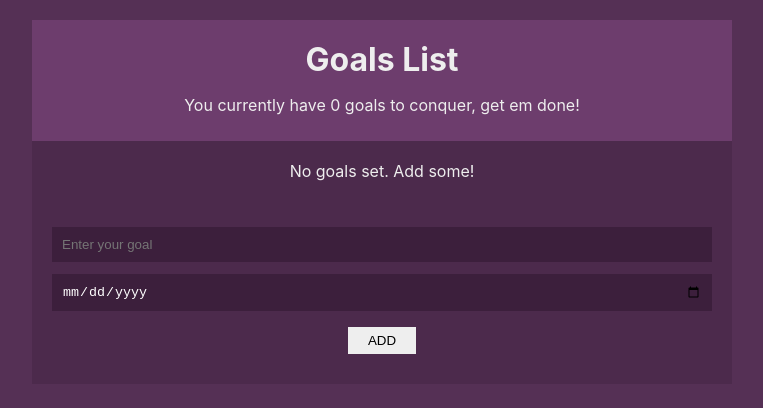
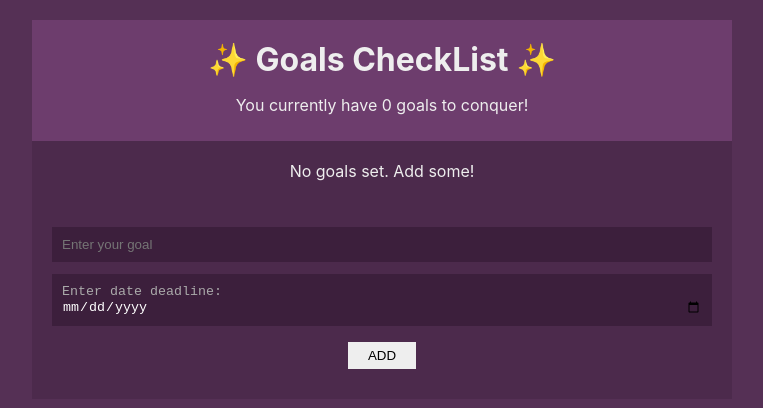
Before and after one commit to charangautam/Goals-Checklist-, a React (Create React App) app: page / in a window 1280 px wide. Shown: the top 408 px of the page, without its empty margins (258-1021 px from the left). Built offline with nearby package versions, Linux system fonts and the light colour scheme.

Commit message:
date input w placeholder

```diff
--- a/src/components/GoalForm.js
+++ b/src/components/GoalForm.js
@@ -25,6 +25,7 @@ const GoalForm = () => {
             />
             <input
                 type='date'
+                placeholder='Enter date deadline:'
                 onChange={ (e) => setDate(e.target.value) }
                 value={date}
                 required
--- a/src/components/Navbar.js
+++ b/src/components/Navbar.js
@@ -6,8 +6,8 @@ const Navbar = () => {
 
     return(
         <div className='navbar'>
-            <h1> Goals List</h1>
-            <p>You currently have { goals.length } goals to conquer, get em done!</p>
+            <h1>✨ Goals CheckList ✨</h1>
+            <p>You currently have { goals.length } goals to conquer!</p>
 
         </div>
     )
--- a/src/index.css
+++ b/src/index.css
@@ -88,3 +88,13 @@ button[type='submit']{
   padding: 6px 20px;
   display: block;
 }
+
+input[type="date"]:before {
+  content: attr(placeholder) !important;
+  color: #aaa;
+  margin-right: 3px;
+}
+input[type="date"]:focus:before,
+input[type="date"]:valid:before {
+  content: "";
+}
```
Also changed, not shown: 1 other file (tests, documents, lock files or other folders).
